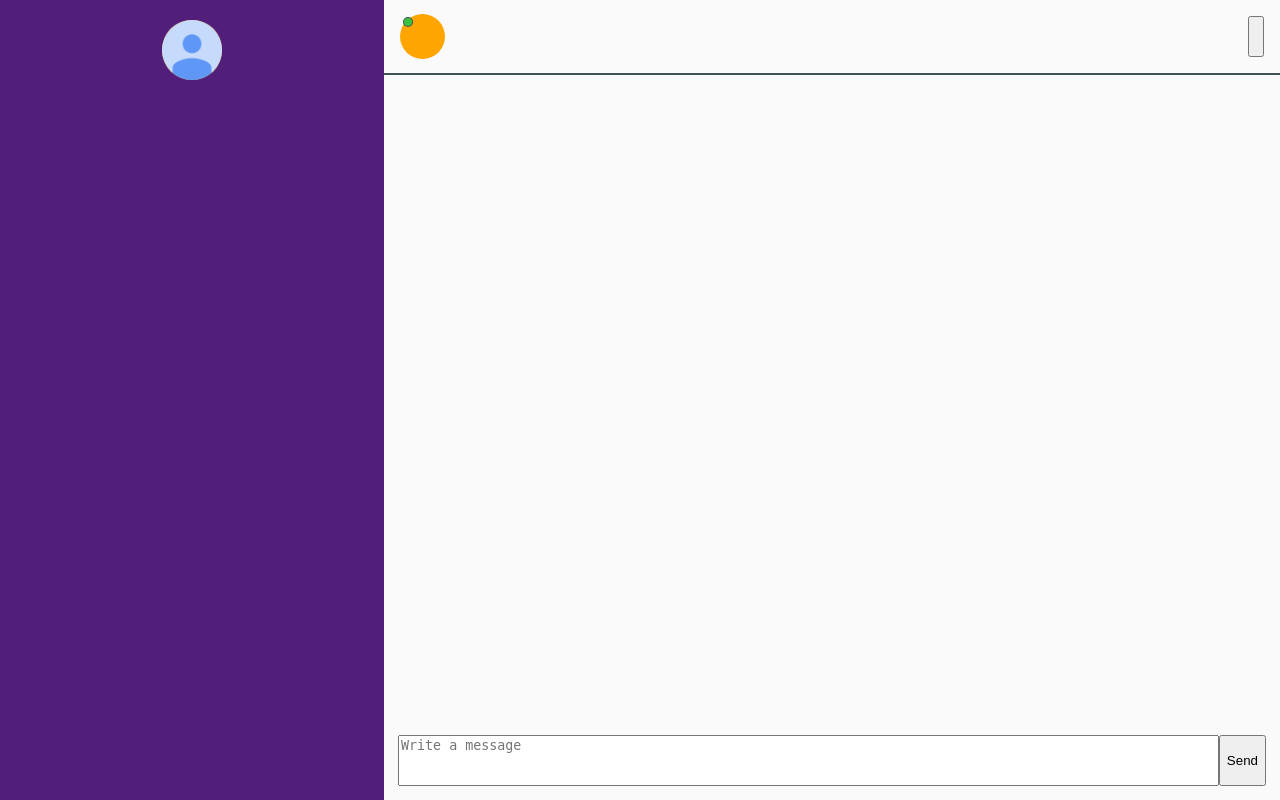
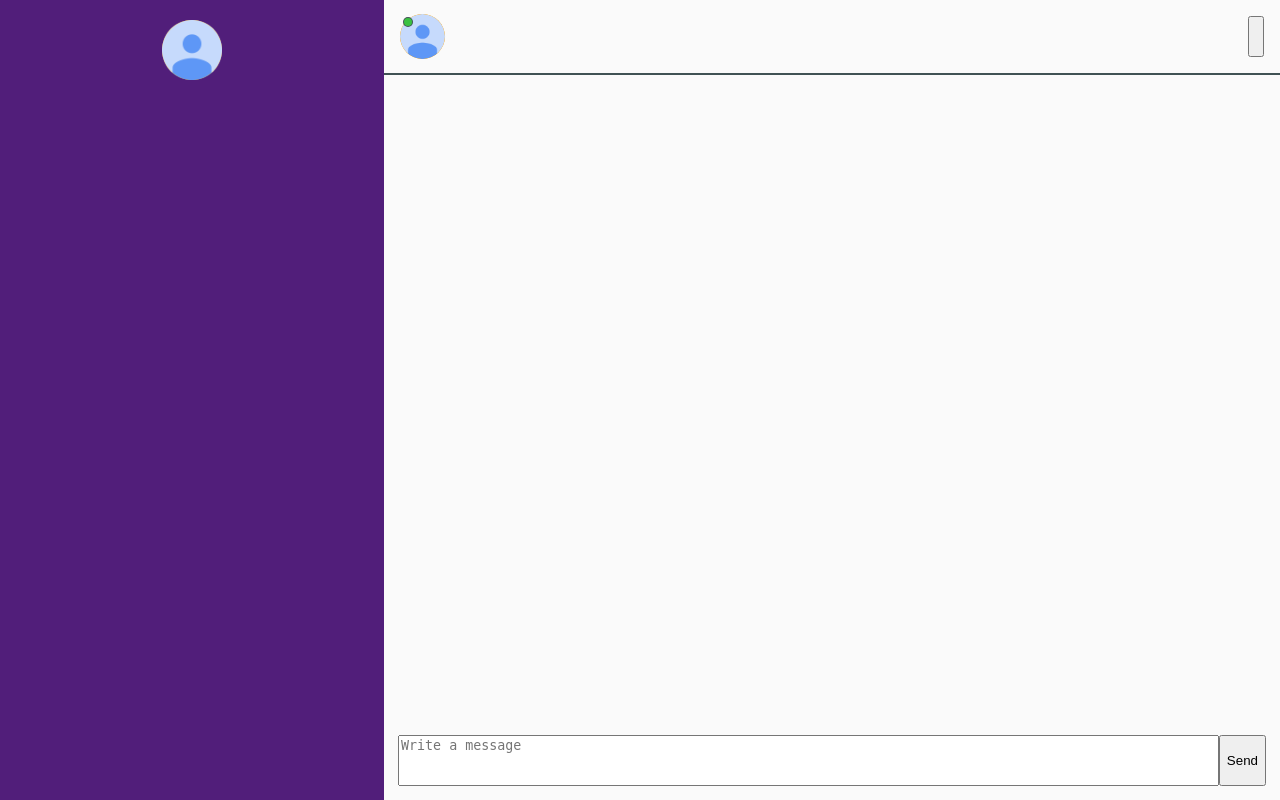
Before and after one commit to P5CHI-Web-Academy/Homework-Chat, a Symfony app: template templates/chat/view.html.twig in a window 1280 px wide. Run offline with Twig, Linux system fonts and the light colour scheme; the template is opened without the code that fills it, so the values that code supplies are empty; some libraries are stand-ins or nearby versions.

Commit message:
- Updated styles of avatars' layout

```diff
--- a/public/css/style.css
+++ b/public/css/style.css
@@ -79,12 +79,29 @@ h1 {
     width: 30px;
     height: 30px;
     background-color: orange;
-    border-radius: 30px
+    border-radius: 30px;
 }
 
-.ct-avatar__image {
+.ct-avatar__innercontainer {
+    width: 100%;
+    height: 100%;
+    border-radius: 60px;
+    overflow: hidden;
+}
+
+.ct-avatar__image--large {
     width: 60px;
-    height: auto
+    height: 60px;
+}
+
+.ct-avatar__image--medium {
+    width: 45px;
+    height: 45px;
+}
+
+.ct-avatar__image--small {
+    width: 30px;
+    height: 30px;
 }
 
 .ct-avatar--medium {
--- a/templates/chat/show.html.twig
+++ b/templates/chat/show.html.twig
@@ -20,7 +20,7 @@
             <div class="ct-me">
                 <div class="ct-avatar ct-avatar--large">
                     <a href="{{ url('chat.show', {token: me.token}) }}">
-                        <img src="{{ asset('img/avatar_circle_blue_512dp.png') }}" alt="" class="ct-avatar__image">
+                        <img src="{{ asset('img/avatar_circle_blue_512dp.png') }}" alt="" class="ct-avatar__image--large">
                     </a>
                 </div>
                 <div class="ct-me__username">
@@ -38,7 +38,9 @@
                         <div class="ct-contact__avatar-container">
                             <div class="ct-avatar ct-avatar--large">
                                 <div class="ct-avatar__user-status ct-avatar__user-status--online"></div>
-                                <img src="{{ asset('img/avatar_circle_blue_512dp.png') }}" alt="" class="ct-avatar__image">
+                                <div class="ct-avatar__innercontainer">
+                                    <img src="{{ asset('img/avatar_circle_blue_512dp.png') }}" alt="" class="ct-avatar__image--large">
+                                </div>
                             </div>
                         </div>
                         <div class="ct-contact__user-info-container">
--- a/templates/chat/view.html.twig
+++ b/templates/chat/view.html.twig
@@ -5,7 +5,9 @@
         <div class="ct-dialog__interlocutor">
             <div class="ct-avatar ct-avatar--medium">
                 <div class="ct-avatar__user-status ct-avatar__user-status--online"></div>
-                <img src="" alt="" class="ct-avatar__image">
+                <div class="ct-avatar__innercontainer">
+                    <img src="{{ asset('img/avatar_circle_blue_512dp.png') }}" alt="" class="ct-avatar__image--medium">
+                </div>
             </div>
             <div class="ct-dialog__interlocutor-name">
                 {{ interlocutorUser.name }}
@@ -54,7 +56,7 @@
         </div>
         <div class="ct-message__user--my">
             <div class="ct-avatar ct-avatar--small">
-                <img src="" alt="" class="ct-avatar__image">
+                <img src="{{ asset('img/avatar_circle_blue_512dp.png') }}" alt="" class="ct-avatar__image--small">
             </div>
         </div>
     </div>
@@ -62,7 +64,7 @@
     <div class="ct-message" id="message_template" style="display: none;">
         <div class="ct-message__user">
             <div class="ct-avatar ct-avatar--small">
-                <img src="" alt="" class="ct-avatar__image">
+                <img src="{{ asset('img/avatar_circle_blue_512dp.png') }}" alt="" class="ct-avatar__image--small">
             </div>
         </div>
         <div class="ct-message__container">
```
